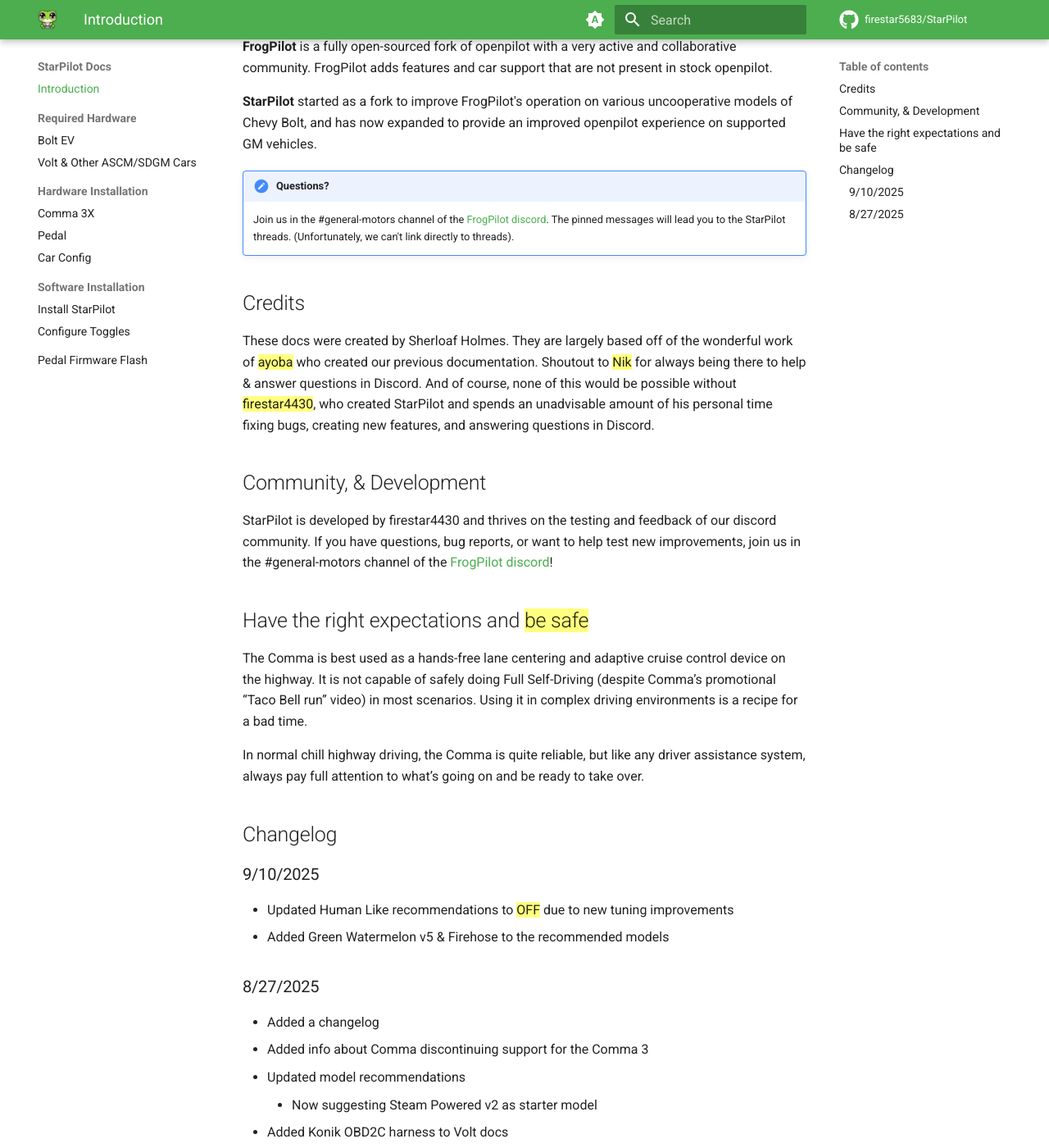
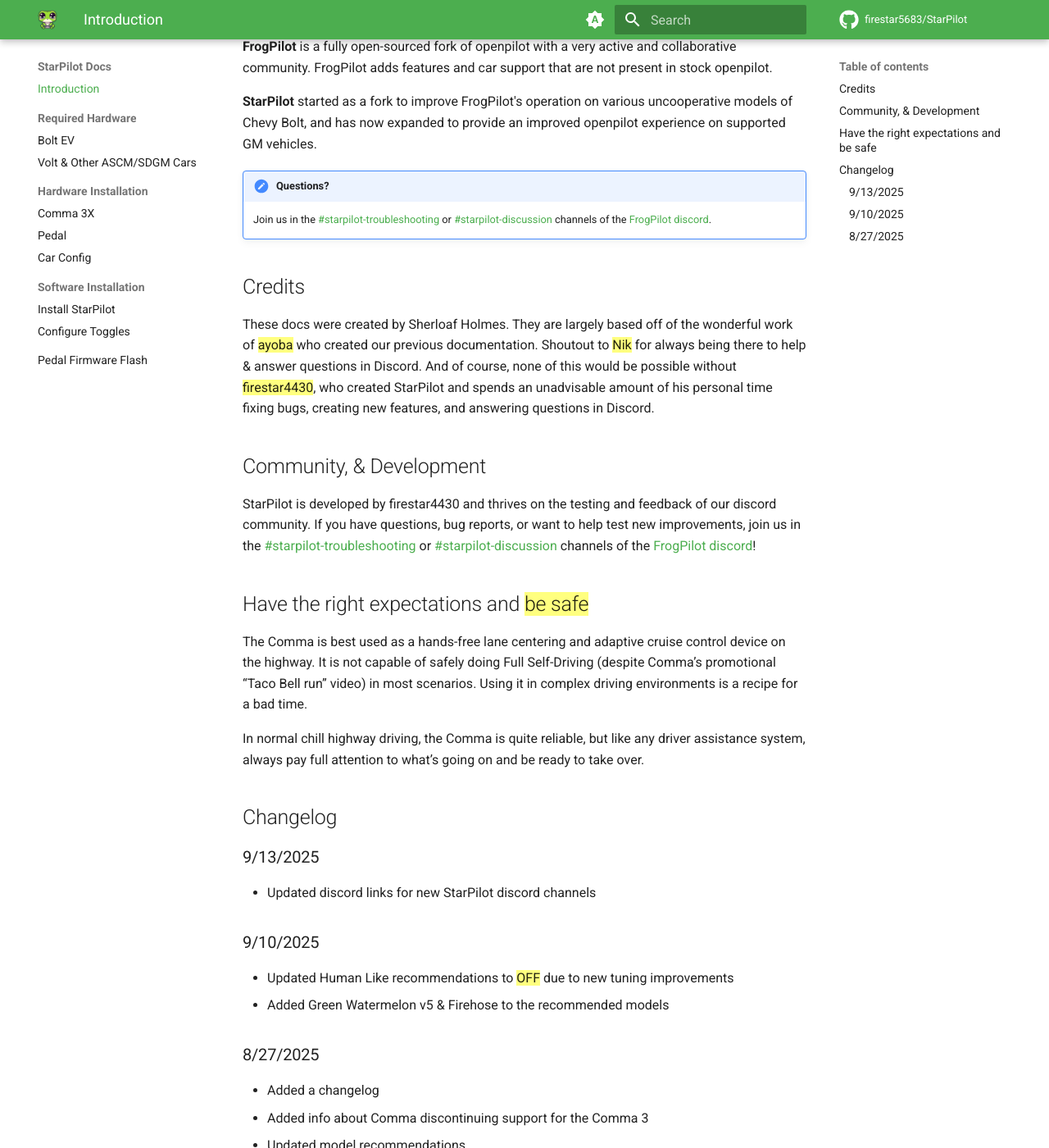
Before and after one commit to StarPilot-Docs/docs, an MkDocs documentation site: the page built from docs/index.md, in a window 1280 px wide and 1400 px high, scrolled down 321 px. Shown: the whole window at 82% size. Built offline with MkDocs 1.6.1 and Material for MkDocs 9.7.7, drawn with Linux system fonts in a browser that asks for light colours; comment, search, counter and statistics services are not loaded.

Commit message:
update discord links for new channels

```diff
--- a/docs/index.md
+++ b/docs/index.md
@@ -9,14 +9,14 @@
 
 !!! note "Questions?"
 
-    Join us in the #general-motors channel of the [FrogPilot discord](https://discord.gg/frogpilot). The pinned messages will lead you to the StarPilot threads. (Unfortunately, we can't link directly to threads).
+    Join us in the [#starpilot-troubleshooting](https://discord.com/channels/1137853399715549214/1415794830965080155) or [#starpilot-discussion](https://discord.com/channels/1137853399715549214/1415794762312581222) channels of the [FrogPilot discord](https://discord.gg/frogpilot).
 
 ## Credits
 
 These docs were created by Sherloaf Holmes. They are largely based off of the wonderful work of ==ayoba== who created our previous documentation. Shoutout to ==Nik== for always being there to help & answer questions in Discord. And of course, none of this would be possible without ==firestar4430==, who created StarPilot and spends an unadvisable amount of his personal time fixing bugs, creating new features, and answering questions in Discord.
 
 ## Community, & Development
-StarPilot is developed by firestar4430 and thrives on the testing and feedback of our discord community. If you have questions, bug reports, or want to help test new improvements, join us in the #general-motors channel of the [FrogPilot discord](https://discord.gg/frogpilot)!
+StarPilot is developed by firestar4430 and thrives on the testing and feedback of our discord community. If you have questions, bug reports, or want to help test new improvements, join us in the [#starpilot-troubleshooting](https://discord.com/channels/1137853399715549214/1415794830965080155) or [#starpilot-discussion](https://discord.com/channels/1137853399715549214/1415794762312581222) channels of the [FrogPilot discord](https://discord.gg/frogpilot)!
 
 ## Have the right expectations and ==be safe==
 
@@ -25,6 +25,9 @@
 In normal chill highway driving, the Comma is quite reliable, but like any driver assistance system, always pay full attention to what’s going on and be ready to take over.
 
 ## Changelog
+
+### 9/13/2025
+* Updated discord links for new StarPilot discord channels
 
 ### 9/10/2025
 * Updated Human Like recommendations to ==OFF== due to new tuning improvements
```
Also changed, not shown: docs/software/toggles.md (+1 -1 lines), mkdocs.yml (line endings or trailing spaces).
